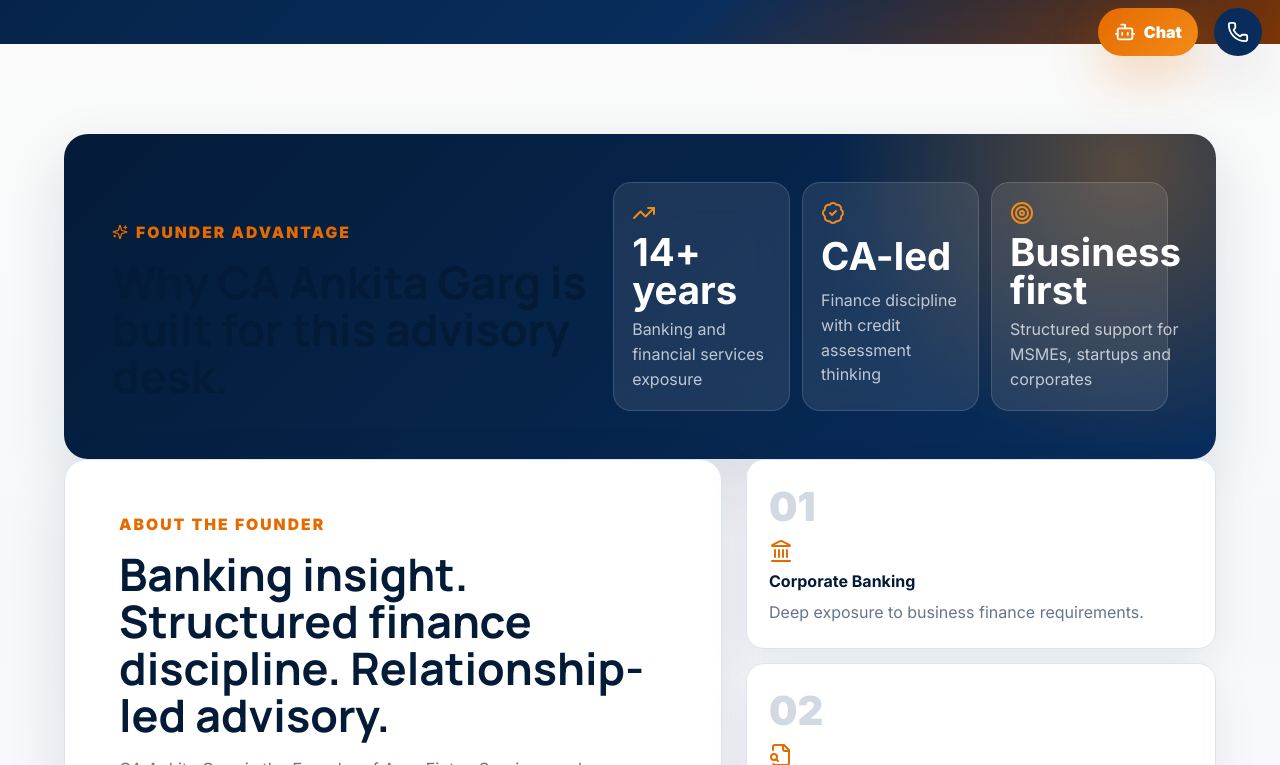
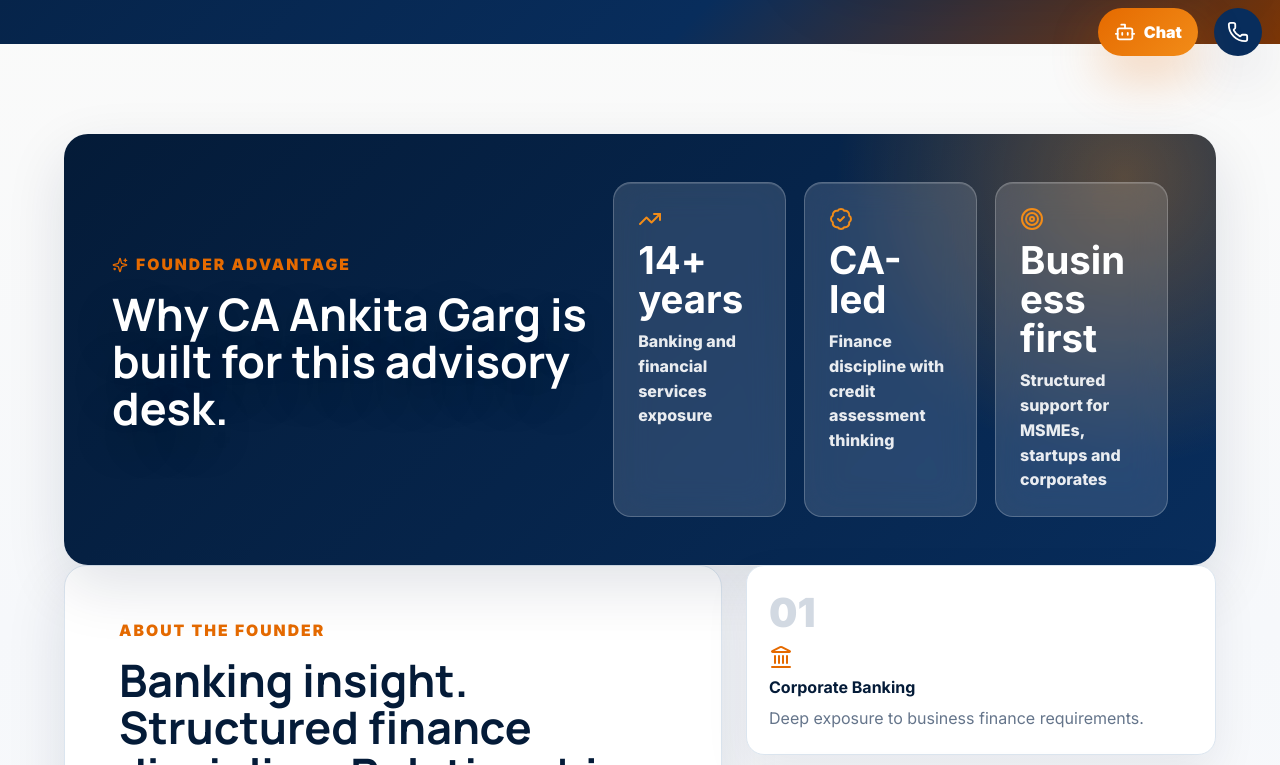
Before and after one commit to aiwanaitsolution-cyber/aura-fintech, a Next.js app: page /founder in a window 1280 px wide. Shown: the part 722-1487 px from the top of the page. Built offline with nearby package versions, Linux system fonts and the light colour scheme.

Commit message:
Fix founder advantage contrast

```diff
--- a/app/globals.css
+++ b/app/globals.css
@@ -1756,12 +1756,15 @@ textarea {
 }
 
 .founder-brand-board {
+  position: relative;
+  isolation: isolate;
   display: grid;
   grid-template-columns: minmax(0, .86fr) minmax(0, 1fr);
   gap: 24px;
-  align-items: end;
+  align-items: center;
   margin-bottom: 28px;
   padding: clamp(24px, 5vw, 48px);
+  overflow: hidden;
   color: #fff;
   background:
     radial-gradient(circle at 92% 10%, rgba(242,140,24,.34), transparent 18rem),
@@ -1773,26 +1776,31 @@ textarea {
 .founder-brand-board h2 {
   max-width: 760px;
   margin: 0;
-  color: #fff;
-  font-size: clamp(2.2rem, 5vw, 5.4rem);
+  color: #fff !important;
+  text-shadow: 0 18px 44px rgba(0,0,0,.32);
+  font-size: clamp(2.35rem, 4.9vw, 5.25rem);
   line-height: .98;
 }
 
 .founder-proof-grid {
   display: grid;
-  grid-template-columns: repeat(3, minmax(0, 1fr));
-  gap: 12px;
+  grid-template-columns: repeat(3, minmax(160px, 1fr));
+  gap: clamp(12px, 1.4vw, 18px);
+  min-width: 0;
 }
 
 .founder-proof-grid div {
   display: grid;
-  gap: 8px;
-  min-height: 180px;
-  padding: 18px;
-  background: rgba(255,255,255,.09);
-  border: 1px solid rgba(255,255,255,.14);
+  align-content: start;
+  gap: 10px;
+  min-width: 0;
+  min-height: clamp(168px, 16vw, 220px);
+  padding: clamp(18px, 2vw, 24px);
+  background: rgba(255,255,255,.14);
+  border: 1px solid rgba(255,255,255,.22);
   border-radius: 18px;
-  backdrop-filter: blur(16px);
+  box-shadow: inset 0 1px 0 rgba(255,255,255,.14);
+  backdrop-filter: blur(18px) saturate(1.12);
 }
 
 .founder-proof-grid svg {
@@ -1800,14 +1808,16 @@ textarea {
 }
 
 .founder-proof-grid strong {
-  color: #fff;
-  font-size: clamp(1.6rem, 3vw, 2.7rem);
-  line-height: 1;
+  color: #fff !important;
+  overflow-wrap: anywhere;
+  font-size: clamp(2.05rem, 3vw, 3.2rem);
+  line-height: 1.02;
 }
 
 .founder-proof-grid span {
-  color: rgba(255,255,255,.72);
+  color: rgba(255,255,255,.9) !important;
   line-height: 1.55;
+  font-weight: 750;
 }
 
 .journey-node {
@@ -3567,6 +3577,13 @@ td {
   .compact {
     min-height: 38px;
     padding-inline: 12px;
+  }
+}
+
+@media (max-width: 1180px) {
+  .founder-brand-board {
+    grid-template-columns: 1fr;
+    align-items: start;
   }
 }
 
@@ -3631,6 +3648,7 @@ td {
   .study-diagram,
   .study-cards,
   .founder-mini-journey,
+  .founder-proof-grid,
   .expertise-board {
     grid-template-columns: repeat(2, minmax(0, 1fr));
   }
@@ -3696,6 +3714,15 @@ td {
 
   .hero-copy h1 {
     font-size: clamp(2.4rem, 15vw, 4.2rem);
+  }
+
+  .founder-brand-board {
+    padding: 24px;
+    border-radius: 20px;
+  }
+
+  .founder-brand-board h2 {
+    font-size: clamp(2rem, 11vw, 3.35rem);
   }
 
   .fin-dashboard {
```
